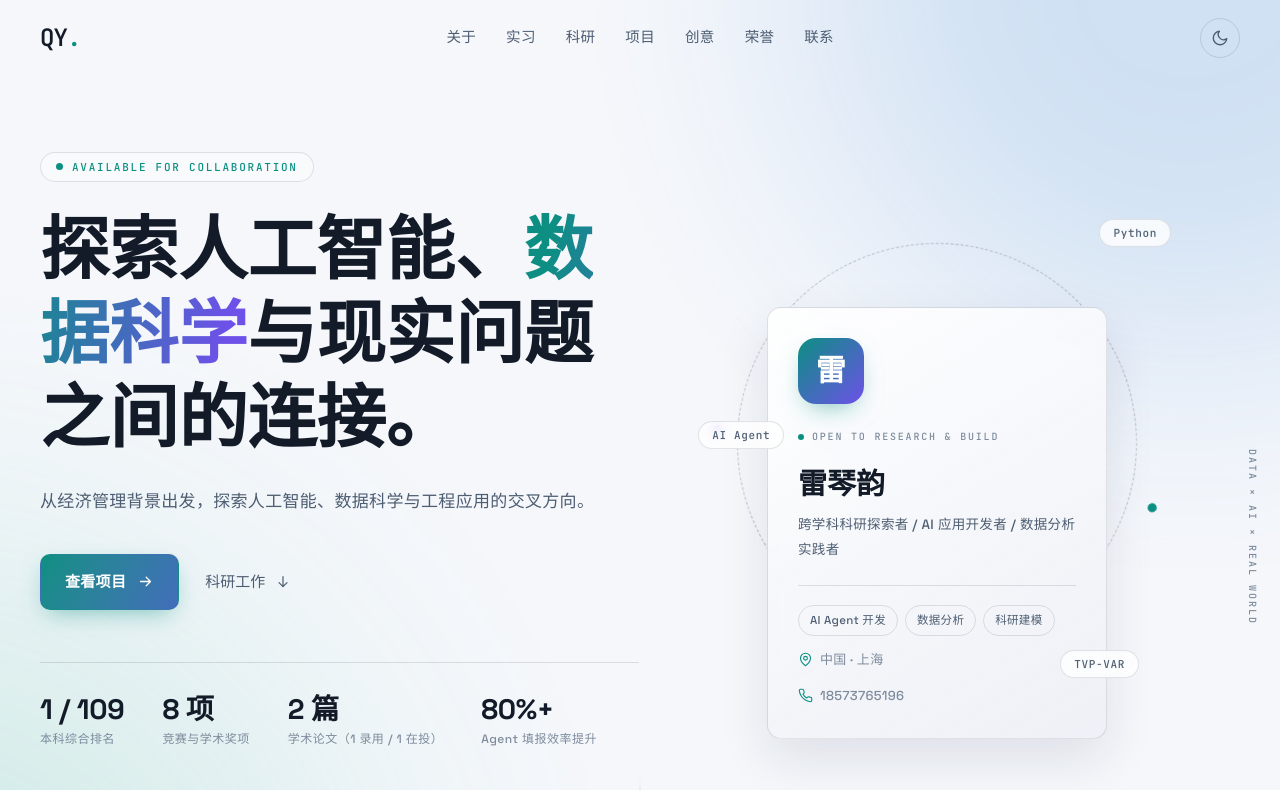
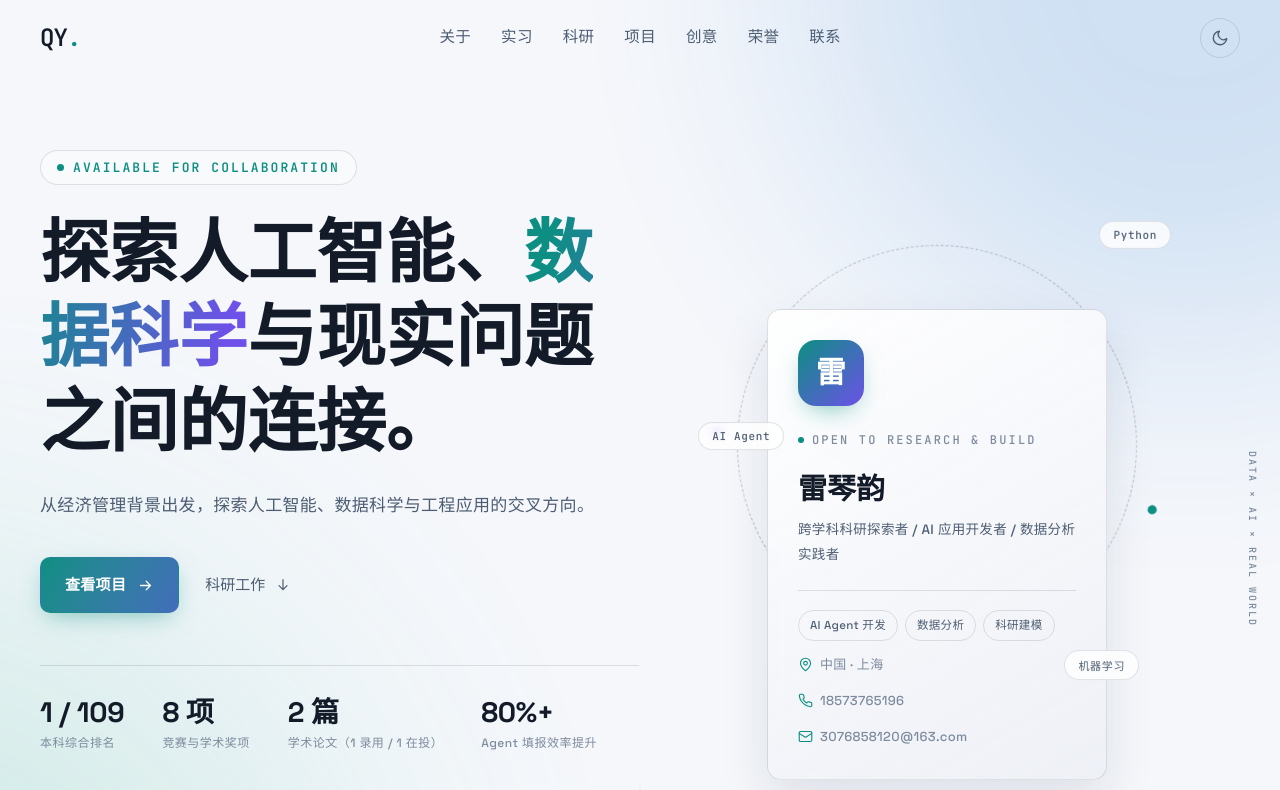
Before and after one commit to 3076858120/3076858120.github.io, a React (Vite) app: page / in a window 1280 px wide. Shown: the top 790 px of the page. Built offline with nearby package versions, Linux system fonts and the light colour scheme.

Commit message:
Add email contact, rename orbit chip to machine learning, enlarge top labels, remove GitHub button and center back-to-top

```diff
--- a/src/App.jsx
+++ b/src/App.jsx
@@ -13,6 +13,7 @@ const Icon = ({ name }) => {
     check: <path d="m5 13 4 4L19 7" />,
     pin: <><path d="M20 10c0 6-8 12-8 12s-8-6-8-12a8 8 0 0 1 16 0Z" /><circle cx="12" cy="10" r="3" /></>,
     phone: <path d="M22 16.9v3a2 2 0 0 1-2.2 2 19.8 19.8 0 0 1-8.6-3.1 19.5 19.5 0 0 1-6-6A19.8 19.8 0 0 1 2.1 4.2 2 2 0 0 1 4.1 2h3a2 2 0 0 1 2 1.7c.1 1 .4 2 .7 2.9a2 2 0 0 1-.5 2.1L8 10a16 16 0 0 0 6 6l1.3-1.3a2 2 0 0 1 2.1-.5c.9.3 1.9.6 2.9.7a2 2 0 0 1 1.7 2Z" />,
+    mail: <><rect width="20" height="16" x="2" y="4" rx="2" /><path d="m22 7-8.97 5.7a1.94 1.94 0 0 1-2.06 0L2 7" /></>,
     github: <path d="M12 2a10 10 0 0 0-3.2 19.5c.5.1.7-.2.7-.5v-1.7c-2.8.6-3.4-1.2-3.4-1.2-.5-1.2-1.1-1.5-1.1-1.5-.9-.6.1-.6.1-.6 1 .1 1.5 1 1.5 1 .9 1.6 2.4 1.1 3 .9.1-.7.4-1.1.6-1.4-2.2-.3-4.6-1.1-4.6-5 0-1.1.4-2 1-2.7-.1-.2-.4-1.2.1-2.6 0 0 .8-.3 2.7 1a9.4 9.4 0 0 1 5 0c1.9-1.3 2.7-1 2.7-1 .5 1.4.2 2.4.1 2.6.6.7 1 1.6 1 2.7 0 3.9-2.4 4.7-4.6 5 .4.3.7.9.7 1.9V21c0 .3.2.6.7.5A10 10 0 0 0 12 2Z" fill="currentColor" stroke="none" />,
   }
   return <svg viewBox="0 0 24 24" aria-hidden="true" fill="none" stroke="currentColor" strokeWidth="1.8" strokeLinecap="round" strokeLinejoin="round">{paths[name]}</svg>
@@ -217,7 +218,7 @@ export default function App() {
           <div className="orbit-line" />
           <span className="orbit-chip chip-a">Python</span>
           <span className="orbit-chip chip-b">AI Agent</span>
-          <span className="orbit-chip chip-c">TVP-VAR</span>
+          <span className="orbit-chip chip-c">机器学习</span>
           <div className="identity-card spot" ref={cardRef} onMouseMove={tilt} onMouseLeave={untilt}>
             <div className="monogram">雷</div>
             <span className="identity-status"><i />OPEN TO RESEARCH & BUILD</span>
@@ -226,6 +227,7 @@ export default function App() {
             <div className="identity-tags">{portfolio.profile.tags.slice(0, 3).map((tag) => <span key={tag}>{tag}</span>)}</div>
             <div className="identity-location"><Icon name="pin" />{portfolio.profile.location}</div>
             {portfolio.profile.phone && <a className="identity-location" href={`tel:${portfolio.profile.phone}`}><Icon name="phone" />{portfolio.profile.phone}</a>}
+            {portfolio.profile.email && <a className="identity-location" href={`mailto:${portfolio.profile.email}`}><Icon name="mail" />{portfolio.profile.email}</a>}
           </div>
           <div className="orbit-label">DATA × AI × REAL WORLD</div>
         </aside>
@@ -286,7 +288,6 @@ export default function App() {
           <h2>希望在研究、产品与技术的交点，<br />创造下一段值得展开的工作。</h2>
           <p>欢迎通过已约定的渠道联系交流。</p>
           <div className="final-actions">
-            {portfolio.profile.github && <a className="primary-button" href={portfolio.profile.github} target="_blank" rel="noreferrer"><Icon name="github" />GitHub</a>}
             <button className="round-button up-button" onClick={() => scrollTo('#home')} aria-label="回到顶部"><Icon name="up" /></button>
           </div>
         </div>
--- a/src/data/portfolio.json
+++ b/src/data/portfolio.json
@@ -8,7 +8,7 @@
     "tags": ["AI Agent 开发", "数据分析", "科研建模", "Web 开发", "跨学科创新"],
     "location": "中国 · 上海",
     "phone": "18573765196",
-    "github": "https://github.com/3076858120",
+    "email": "3076858120@163.com",
     "stats": [
       { "value": 1, "suffix": " / 109", "label": "本科综合排名" },
       { "value": 8, "suffix": " 项", "label": "竞赛与学术奖项" },
--- a/src/styles.css
+++ b/src/styles.css
@@ -93,7 +93,7 @@ h1, h2, h3 { letter-spacing: 0; font-weight: 700; }
 .wordmark { font: 700 24px/1 var(--font-mono); letter-spacing: -.04em; color: var(--ink); text-decoration: none; }
 .wordmark span { color: var(--aqua); }
 .nav { display: flex; gap: 6px; }
-.nav a { position: relative; color: var(--muted); text-decoration: none; font-size: 14.5px; padding: 8px 12px; border-radius: 8px; transition: color .25s; }
+.nav a { position: relative; color: var(--muted); text-decoration: none; font-size: 15.5px; padding: 8px 12px; border-radius: 8px; transition: color .25s; }
 .nav a::after { content: ''; position: absolute; left: 12px; right: 12px; bottom: 2px; height: 2px; border-radius: 2px; background: linear-gradient(90deg, var(--aqua), var(--violet)); transform: scaleX(0); transform-origin: 0 50%; transition: transform .3s var(--ease-out); }
 .nav a:hover { color: var(--ink); }
 .nav a.active { color: var(--ink); }
@@ -146,7 +146,7 @@ main section[id] { scroll-margin-top: 60px; }
 
 /* ---------- hero ---------- */
 .hero { position: relative; min-height: 100vh; min-height: 100svh; padding: 150px 0 110px; display: grid; grid-template-columns: 1.06fr .94fr; align-items: center; gap: 70px; }
-.status-badge { display: inline-flex; align-items: center; gap: 9px; padding: 7px 15px; border: 1px solid var(--line); border-radius: 100px; color: var(--aqua); font: 500 11px var(--font-mono); letter-spacing: .16em; background: color-mix(in srgb, var(--card-solid) 40%, transparent); }
+.status-badge { display: inline-flex; align-items: center; gap: 9px; padding: 8px 16px; border: 1px solid var(--line); border-radius: 100px; color: var(--aqua); font: 600 13px var(--font-mono); letter-spacing: .16em; background: color-mix(in srgb, var(--card-solid) 40%, transparent); }
 .status-badge i { width: 7px; height: 7px; border-radius: 50%; background: var(--aqua); animation: pulse 2.2s ease-out infinite; }
 @keyframes pulse { 0% { box-shadow: 0 0 0 0 color-mix(in srgb, var(--aqua) 55%, transparent); } 70% { box-shadow: 0 0 0 9px transparent; } 100% { box-shadow: 0 0 0 0 transparent; } }
 .hero h1 { margin: 26px 0; max-width: 760px; font-size: clamp(40px, 5.4vw, 76px); line-height: 1.22; font-weight: 800; }
@@ -171,7 +171,7 @@ main section[id] { scroll-margin-top: 60px; }
 @keyframes float { 50% { transform: translateY(-11px); } }
 .identity-card { width: 340px; padding: 30px; border: 1px solid var(--line); border-radius: var(--radius); position: absolute; left: 58px; top: 92px; background: linear-gradient(150deg, color-mix(in srgb, var(--card-solid) 92%, transparent), color-mix(in srgb, var(--bg-soft) 85%, transparent)); backdrop-filter: blur(10px); box-shadow: var(--shadow-card); transition: transform .55s var(--ease-out); will-change: transform; }
 .monogram { width: 66px; height: 66px; display: grid; place-items: center; border-radius: 18px; background: linear-gradient(135deg, var(--aqua), var(--violet)); color: var(--accent-ink); font-size: 30px; font-weight: 800; box-shadow: 0 10px 26px -10px color-mix(in srgb, var(--aqua) 60%, transparent); }
-.identity-status { display: flex; align-items: center; gap: 8px; color: var(--faint); margin-top: 26px; font: 500 10px var(--font-mono); letter-spacing: .18em; }
+.identity-status { display: flex; align-items: center; gap: 8px; color: var(--faint); margin-top: 26px; font: 500 12px var(--font-mono); letter-spacing: .18em; }
 .identity-status i { display: block; width: 6px; height: 6px; border-radius: 50%; background: var(--aqua); animation: pulse 2.2s ease-out infinite; }
 .identity-card h2 { margin: 14px 0 2px; font-size: 29px; }
 .identity-card > p:not(.identity-status) { color: var(--muted); font-size: 13.5px; margin: 0; }
```
